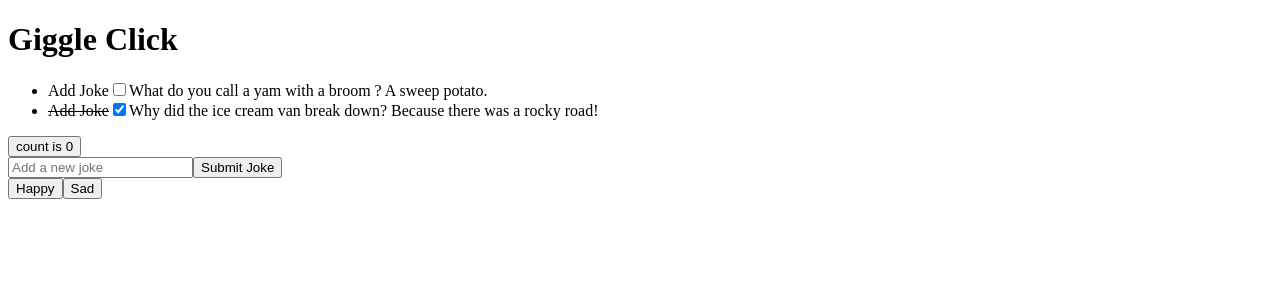
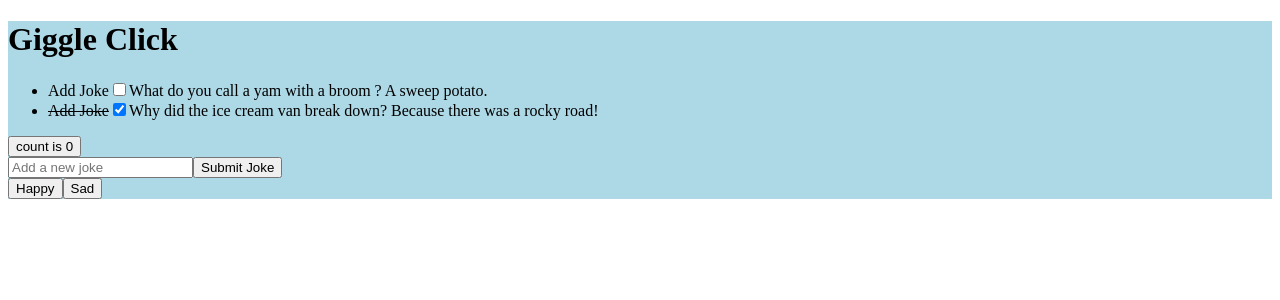
Before and after one commit to millipede-cpu/giggle-click, a React (Vite) app in the folder app/: page / in a window 1280 px wide. Shown: the top 300 px of the page. Built offline with nearby package versions, Linux system fonts and the light colour scheme.

Commit message:
first set up of style components
co-authored-by: Milly <millipede-cpu@users.noreply.github.com>
co-authored-by: Peter <PJSalter@users.noreply.github.com>

```diff
--- a/app/src/App.tsx
+++ b/app/src/App.tsx
@@ -19,7 +19,7 @@ function App() {
   const [count, setCount] = useState(0);
 
   return (
-    <div className="App">
+    <AppStyle>
       <div></div>
       <h1>Giggle Click</h1>
       <ul>
@@ -33,8 +33,12 @@ function App() {
         <AddJoke />
         <RateJoke />
       </div>
-    </div>
+    </AppStyle>
   );
 }
 
 export default App;
+
+const AppStyle = styled.div`
+  background-color: #add8e6;
+`;
```
